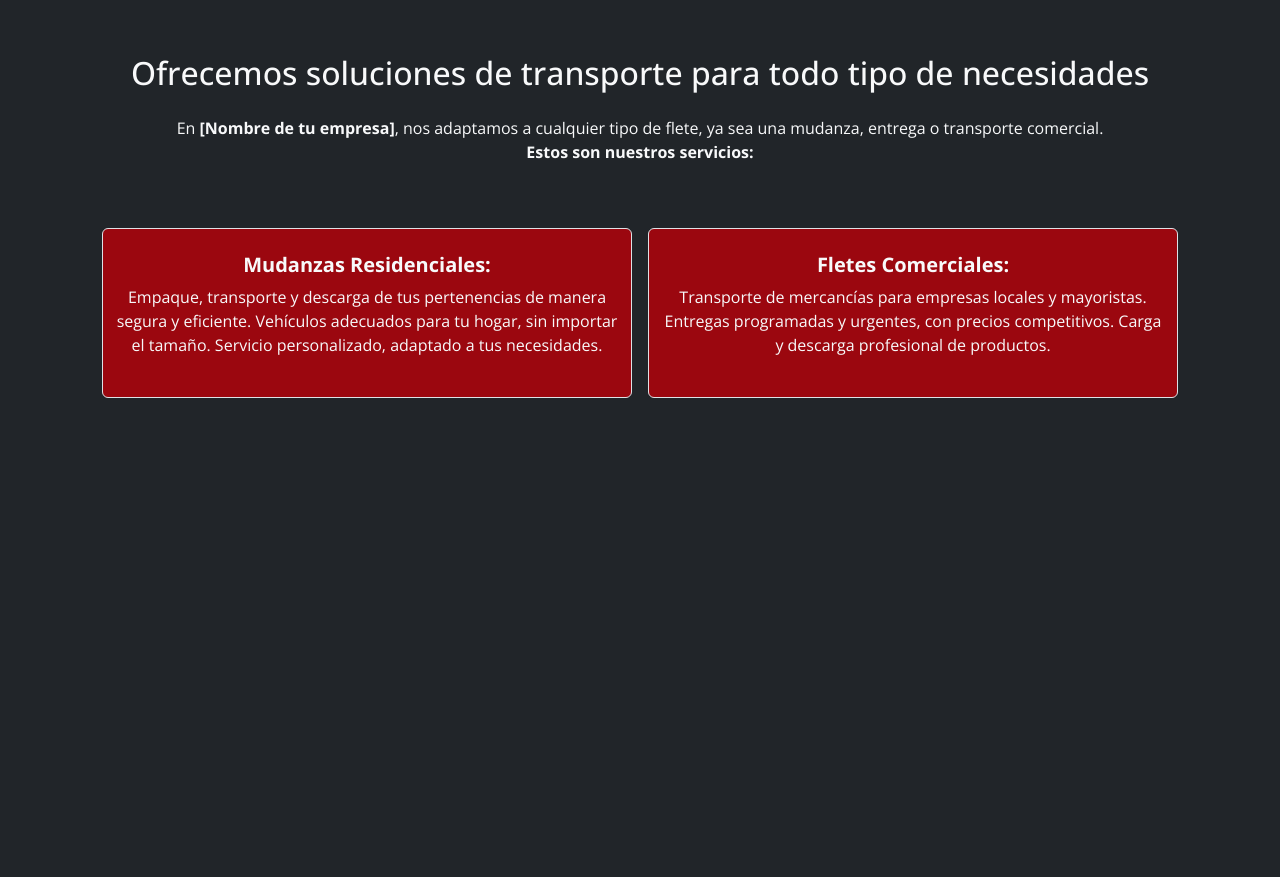
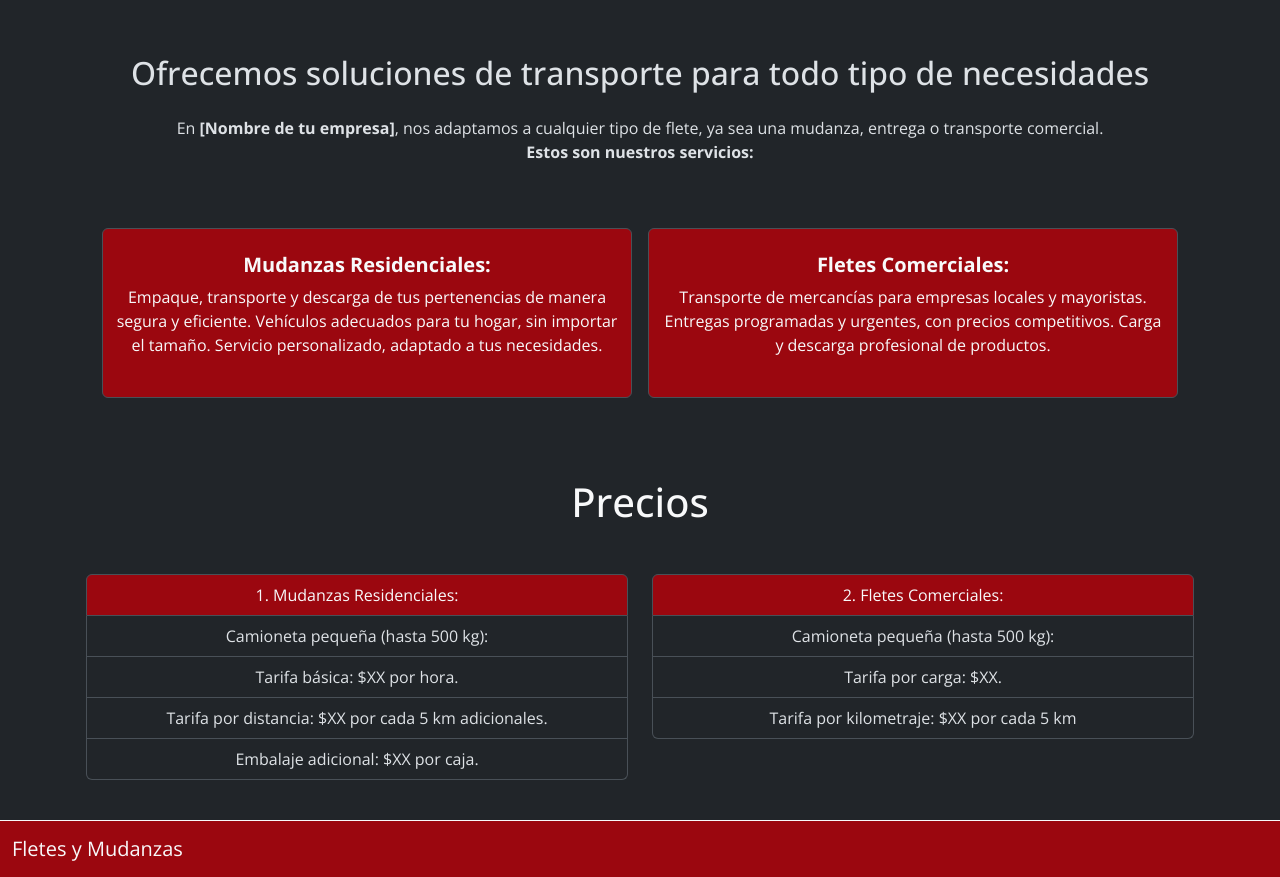
Before and after one commit to djruizp31/Fletes-y-Mudanzas, a website: page index.html in a window 1280 px wide. Shown: the part 700-1577 px from the top of the page. Before the commit the page ends 1274 px from the top, so only its background shows below. Drawn offline with nearby package versions, Linux system fonts and the light colour scheme.

Commit message:
Added theme corrections using databs, added example footer, added Prices section

```diff
--- a/index.html
+++ b/index.html
@@ -1,5 +1,5 @@
 <!DOCTYPE html>
-<html lang="en">
+<html lang="en" data-bs-theme="dark">
 <head>
     <meta charset="UTF-8">
     <meta name="viewport" content="width=device-width, initial-scale=1.0">
@@ -17,23 +17,18 @@
     <div class="container-fluid">
       <a class="navbar-brand text-light" href="#">Fletes y Mudanzas</a>
       <div>
-        <button class="btn btn-sm ms-auto text-light" id="themeButton">
+        <button class="btn btn-sm ms-auto" id="themeButton">
           <span id="SunIcon" class=" clickable-link"><i data-feather="sun"></i></span>
 
           <span id="MoonIcon" class="d-none clickable-link"><i data-feather="moon"></i></span>
         </button>
         <button class="navbar-toggler" type="button" data-bs-toggle="collapse" data-bs-target="#navbarNav" aria-controls="navbarNav" aria-expanded="false" aria-label="Toggle navigation">
-          <span class="navbar-toggler-icon"></span>
+          <span class="navbar-toggler-icon "></span>
         </button>
       </div>
 
-
-
       <div class="collapse navbar-collapse justify-content-end " id="navbarNav">
         <ul class="navbar-nav">
-
-
-
           <li class="nav-item">
             <a class="nav-link active text-light clickable-link" aria-current="page" href="#Inicio">Inicio</a>
           </li>
@@ -57,7 +52,7 @@
     </div>
   </nav>
 </header>
-<body class="bg-dark">
+<body class="">
     <div class="container-lg rounded mt-4 p-3 text-center border bg-dark-red" id="Inicio">
       <div class="row my-5 mx-2 pb-5 border-bottom">
         <h1 class="text-light">🚛 Fletes Rápidos y Seguros en Guadalajara</h1>
@@ -79,15 +74,15 @@
       <button class="btn btn-light btn-lg mb-4">📞 ¡Cotiza Ahora!</button>
     </div>
 
-    <div class="container-lg my-4 p-3 text-center" id="Servicios">
+    <div class="container-lg mt-4 p-3 text-center" id="Servicios">
       <div class="row mx-2 pt-3 pb-3">
-        <h2 class="text-light ThemeText">Ofrecemos soluciones de transporte para todo tipo de necesidades</h2>
+        <h2>Ofrecemos soluciones de transporte para todo tipo de necesidades</h2>
       </div>
       <div class="row">
-        <p class="text-light ThemeText">En <strong>[Nombre de tu empresa]</strong>, nos adaptamos a cualquier tipo de flete, ya sea una mudanza, entrega o transporte comercial. <br>
+        <p >En <strong>[Nombre de tu empresa]</strong>, nos adaptamos a cualquier tipo de flete, ya sea una mudanza, entrega o transporte comercial. <br>
             <strong>Estos son nuestros servicios:</strong></p>
       </div>
-      <div class="row my-4 mx-2 pt-3 pb-5">
+      <div class="row mt-4 mx-2 pt-3 ">
 
         <div class="col-md text-light border rounded pt-4 m-2 bg-dark-red">
           <h5><strong>Mudanzas Residenciales:</strong></h5>
@@ -107,8 +102,33 @@
       </div>
     </div>
 
-    <div class="container-lg my-4 p-3 text-center">
-
+    <div class="container-lg mt-4 p-3 text-center">
+      <div class="row mx-2 pt-3 pb-3">
+        <h1 class="text-light ThemeText ">Precios</h1>
+      </div>
+      <div class="row">
+        <div class="col-md mt-4">
+          <ul class="list-group ">
+            <li class="list-group-item bg-dark-red text-light">
+              1. Mudanzas Residenciales:
+            </li>
+            <li class="list-group-item">Camioneta pequeña (hasta 500 kg):</li>
+            <li class="list-group-item">Tarifa básica: $XX por hora.</li>
+            <li class="list-group-item">Tarifa por distancia: $XX por cada 5 km adicionales.</li>
+            <li class="list-group-item">Embalaje adicional: $XX por caja.</li>
+          </ul>
+        </div>
+        <div class="col-md mt-4">
+          <ul class="list-group ">
+            <li class="list-group-item bg-dark-red text-light">
+              2. Fletes Comerciales:
+            </li>
+            <li class="list-group-item">Camioneta pequeña (hasta 500 kg):</li>
+            <li class="list-group-item">Tarifa por carga: $XX.</li>
+            <li class="list-group-item">Tarifa por kilometraje: $XX por cada 5 km</li>
+          </ul>
+        </div>
+      </div>
     </div>
 
     <script src="index.js"></script>
@@ -117,5 +137,18 @@
       feather.replace();
     </script>
 </body>
+<footer>
+  <nav class="navbar navbar-expand-md bg-dark-red border-top border-light mt-4">
+    <div class="container-fluid">
+      <a class="navbar-brand text-light" href="#">Fletes y Mudanzas</a>
+
+      <div class="justify-content-end " id="navbarNav">
+        <ul class="navbar-nav">
+
+        </ul>
+      </div>
+    </div>
+  </nav>
+</footer>
 <script src="https://cdn.jsdelivr.net/npm/bootstrap@5.3.3/dist/js/bootstrap.bundle.min.js" integrity="sha384-YvpcrYf0tY3lHB60NNkmXc5s9fDVZLESaAA55NDzOxhy9GkcIdslK1eN7N6jIeHz" crossorigin="anonymous"></script>
 </html>
--- a/index.js
+++ b/index.js
@@ -8,32 +8,43 @@ const body = document.body;
 var DarkTheme = true;
 
 toggleButton.addEventListener('click', () => {
+    // if(DarkTheme){
+    //     body.classList.remove("bg-dark");
+    //     body.classList.add("bg-light");
+
+    //     moonIcon.classList.remove("d-none");
+    //     sunIcon.classList.add("d-none");
+
+    //     themeText.forEach(Text => {
+    //         Text.classList.remove("text-light");
+    //         Text.classList.add("text-dark");
+    //     });
+
+    //     DarkTheme = false;
+    // }else{
+    //     body.classList.remove("bg-light");
+    //     body.classList.add("bg-dark");
+
+    //     moonIcon.classList.add("d-none");
+    //     sunIcon.classList.remove("d-none");
+
+    //     themeText.forEach(Text => {
+    //         Text.classList.remove("text-dark");
+    //         Text.classList.add("text-light");
+    //     });
+
+    //     DarkTheme = true;
+    // }
     if(DarkTheme){
-        body.classList.remove("bg-dark");
-        body.classList.add("bg-light");
-
+        document.documentElement.setAttribute("data-bs-theme", "light");
         moonIcon.classList.remove("d-none");
         sunIcon.classList.add("d-none");
-
-        themeText.forEach(Text => {
-            Text.classList.remove("text-light");
-            Text.classList.add("text-dark");
-        });
-
         DarkTheme = false;
     }else{
-        body.classList.remove("bg-light");
-        body.classList.add("bg-dark");
-
+        document.documentElement.setAttribute("data-bs-theme", "dark");
         moonIcon.classList.add("d-none");
         sunIcon.classList.remove("d-none");
+        DarkTheme = true;
+    };
 
-        themeText.forEach(Text => {
-            Text.classList.remove("text-dark");
-            Text.classList.add("text-light");
-        });
-
-        DarkTheme = true;
-    }
-    feather.replace();
 });
```
